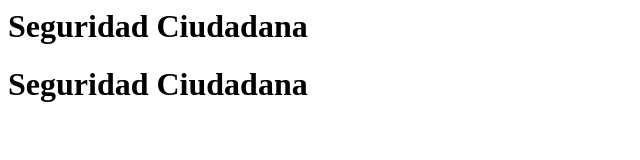
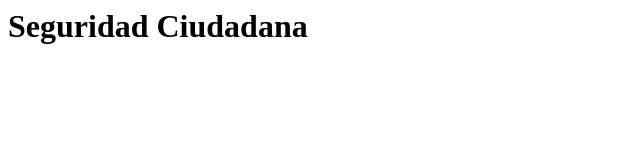
Before and after one commit to Cristofer-cr7/Seguridad-Ciudadana, a plain HTML site: page index.html in a window 1280 px wide. Shown: the whole page, without its empty margins (0-640 px from the left). Drawn offline with Linux system fonts and the light colour scheme.

Commit message:
Update index.html

```diff
--- a/index.html
+++ b/index.html
@@ -3,7 +3,6 @@
   <head>
   </head>
   <body>
-    <h1>Seguridad Ciudadana</h1>
   </body>
   <nav>
   </nav>
```
